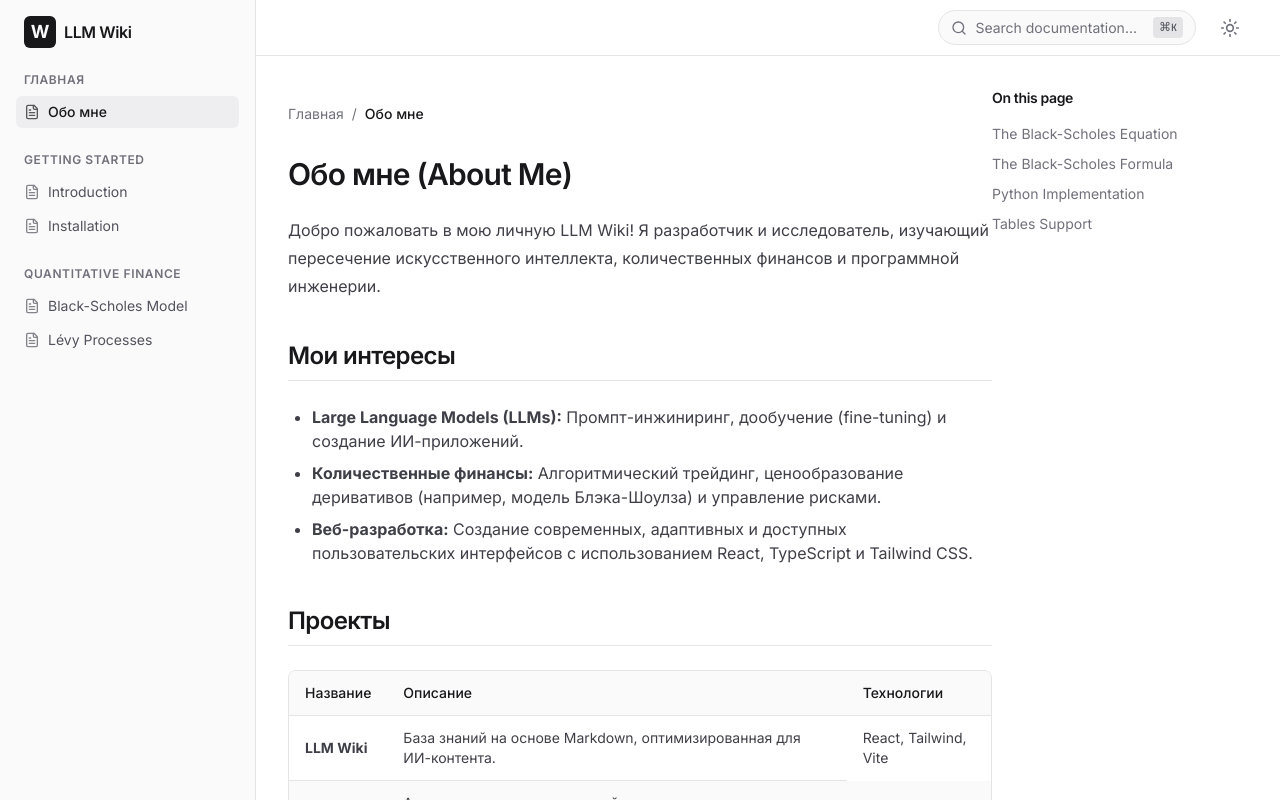
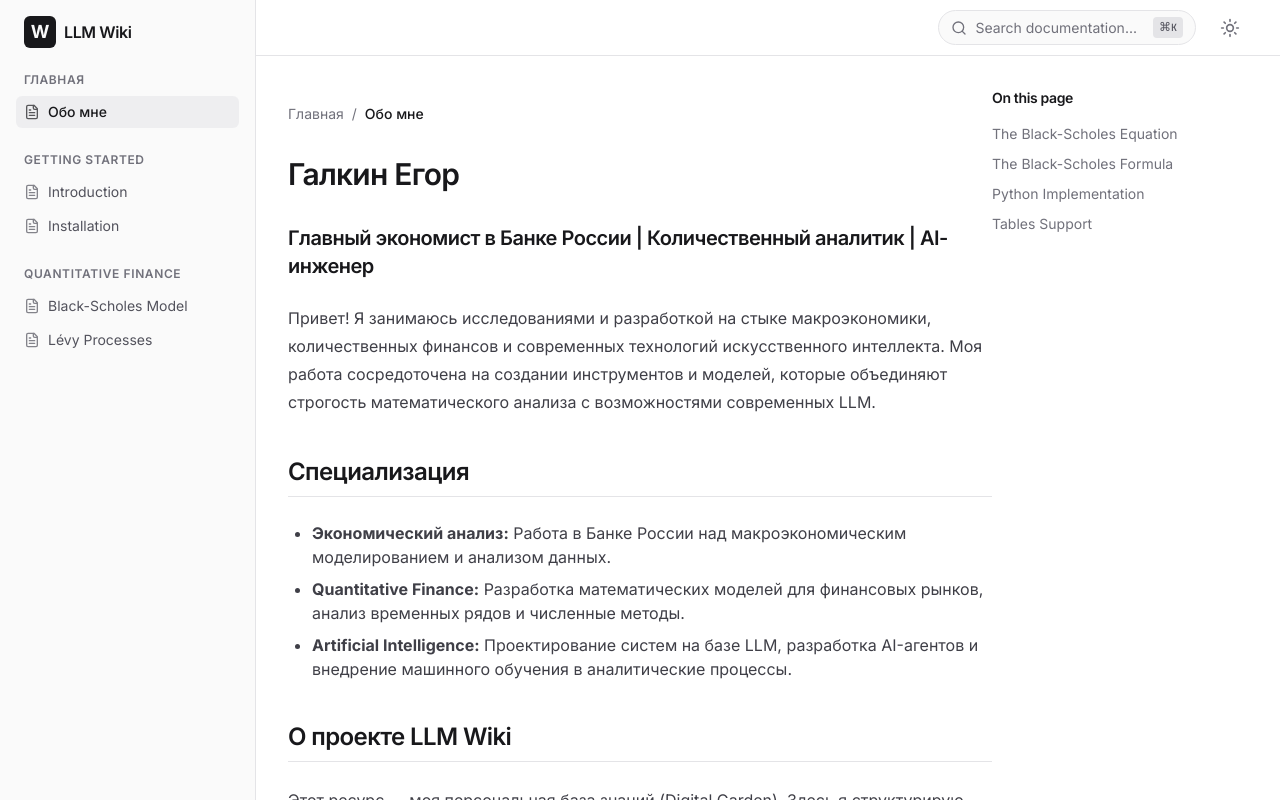
Before and after one commit to russiankendricklamar/LLM-Wiki, a React (Vite) app: page / in a window 1280 px wide. Built offline with nearby package versions, Linux system fonts and the light colour scheme.

Commit message:
Update About Me section with Egor Galkin's profile

```diff
--- a/src/data/mockData.ts
+++ b/src/data/mockData.ts
@@ -1,23 +1,31 @@
 export const aboutMeMarkdown = `
-# Обо мне (About Me)
+# Галкин Егор
 
-Добро пожаловать в мою личную LLM Wiki! Я разработчик и исследователь, изучающий пересечение искусственного интеллекта, количественных финансов и программной инженерии.
+### Главный экономист в Банке России | Количественный аналитик | AI-инженер
 
-## Мои интересы
+Привет! Я занимаюсь исследованиями и разработкой на стыке макроэкономики, количественных финансов и современных технологий искусственного интеллекта. Моя работа сосредоточена на создании инструментов и моделей, которые объединяют строгость математического анализа с возможностями современных LLM.
 
-- **Large Language Models (LLMs):** Промпт-инжиниринг, дообучение (fine-tuning) и создание ИИ-приложений.
-- **Количественные финансы:** Алгоритмический трейдинг, ценообразование деривативов (например, модель Блэка-Шоулза) и управление рисками.
-- **Веб-разработка:** Создание современных, адаптивных и доступных пользовательских интерфейсов с использованием React, TypeScript и Tailwind CSS.
+## Специализация
 
-## Проекты
+- **Экономический анализ:** Работа в Банке России над макроэкономическим моделированием и анализом данных.
+- **Quantitative Finance:** Разработка математических моделей для финансовых рынков, анализ временных рядов и численные методы.
+- **Artificial Intelligence:** Проектирование систем на базе LLM, разработка AI-агентов и внедрение машинного обучения в аналитические процессы.
 
-| Название | Описание | Технологии |
-| :--- | :--- | :--- |
-| **LLM Wiki** | База знаний на основе Markdown, оптимизированная для ИИ-контента. | React, Tailwind, Vite |
-| **QuantBot** | Алгоритм автоматизированной торговли с использованием статистического арбитража. | Python, Pandas |
+## О проекте LLM Wiki
 
-Используйте боковую панель слева для навигации по вики. Здесь вы найдете мои заметки по различным темам, фрагменты кода и математические выкладки.
+Этот ресурс — моя персональная база знаний (Digital Garden). Здесь я структурирую информацию по темам, которые находятся в фокусе моих интересов:
+- Архитектуры современных языковых моделей.
+- Методы количественного анализа (Quantitative Finance).
+- Математика и алгоритмы.
+
+## Контакты
+
+Если вам интересны совместные проекты или обсуждение технологий на стыке финансов и AI, вы можете найти меня здесь:
+
+- **GitHub:** [github.com/russiankendricklamar](https://github.com/russiankendricklamar)
+- **LinkedIn:** [linkedin.com/in/egor-galkin](https://linkedin.com/in/egor-galkin)
 `;
+
 
 export const blackScholesMarkdown = `
 # Black-Scholes Model
```
